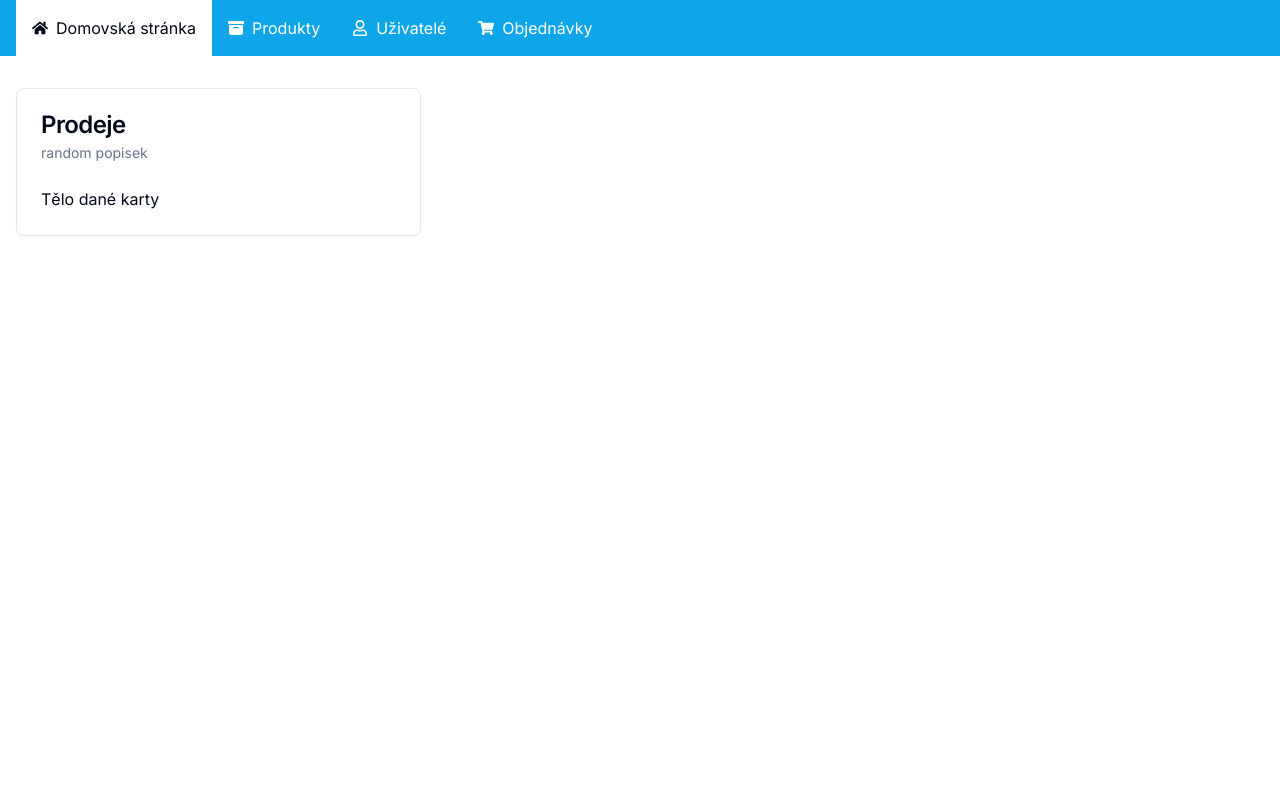
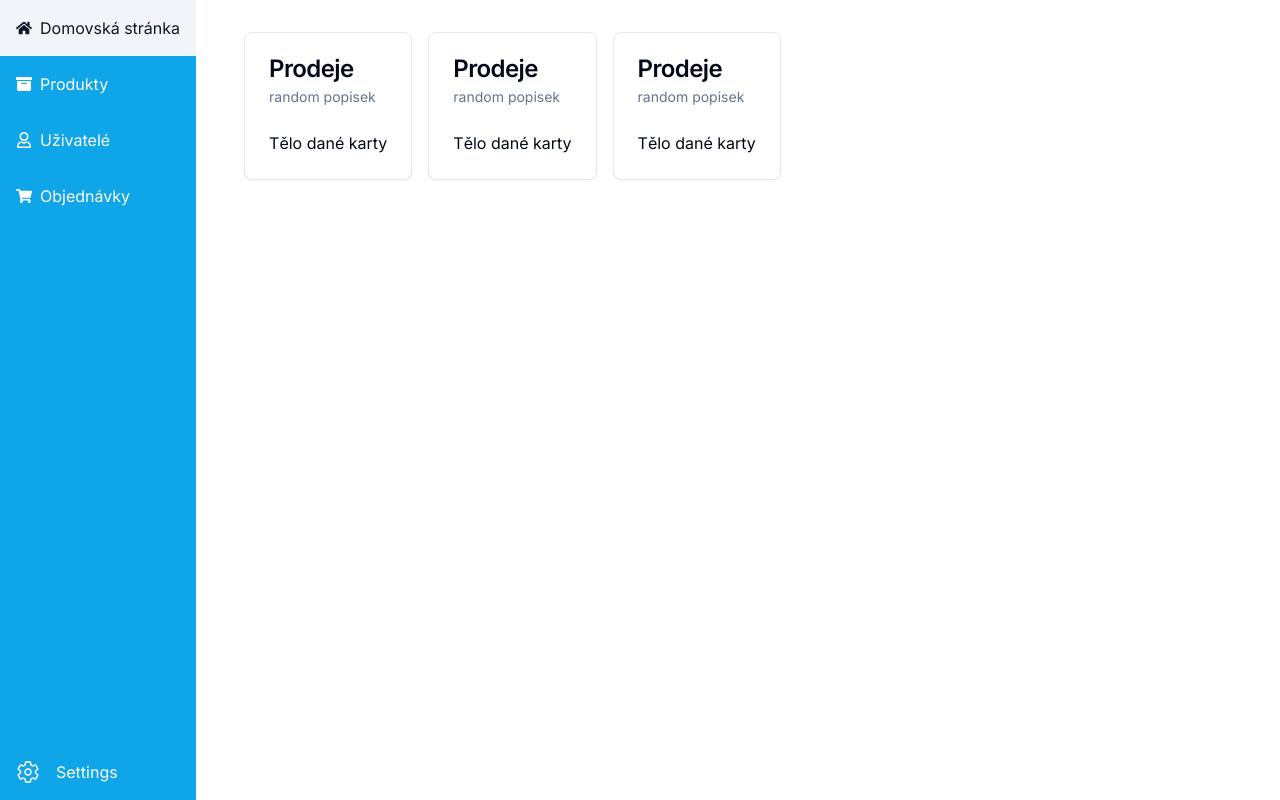
Before and after one commit to OndrejLosensky/code-commerce, a Next.js app: page /admin in a window 1280 px wide. Built offline with nearby package versions, Linux system fonts and the light colour scheme.

Commit message:
Added settings page

```diff
--- a/app/admin/layout.tsx
+++ b/app/admin/layout.tsx
@@ -7,7 +7,7 @@ import { FaBoxArchive } from "react-icons/fa6";
 
 export default function AdminDashboardLayout ( { children } : Readonly<{children: React.ReactNode;}>) {
     return (
-        <>
+        <main className="flex flex-row">
             <Navigation>
                 {/*}
                 <div className="flex items-center justify-center">
@@ -19,7 +19,7 @@ export default function AdminDashboardLayout ( { children } : Readonly<{children
                 <NavigationLink href="/admin/uzivatele"> <FaRegUser className="w-4 h-4"/>  Uživatelé </NavigationLink>
                 <NavigationLink href="/admin/objednavky"> <FaShoppingCart className="w-4 h-4"/>  Objednávky </NavigationLink>
             </Navigation>
-            <div className="my-8">{children}</div>
-        </>
+            <div className="m-8">{children}</div>
+        </main>
     )
 }
--- a/app/admin/page.tsx
+++ b/app/admin/page.tsx
@@ -10,6 +10,8 @@ function getOrdersData () {
 export default function AdminPage () {
     return (
         <main className="grid grid-cols-1 md:grid-cols-2 lg:grid-cols-3 gap-4 mx-4">
+            <DashboardCard title="Prodeje" description="random popisek" body="Tělo dané karty" />
+            <DashboardCard title="Prodeje" description="random popisek" body="Tělo dané karty" />
             <DashboardCard title="Prodeje" description="random popisek" body="Tělo dané karty" />
         </main>
     )
--- /dev/null
+++ b/app/admin/settings/page.tsx
@@ -0,0 +1,5 @@
+export default function SettingsAdminPage () {
+    return (
+        <div> Settings page</div>
+    )
+}
--- a/components/navigation/nav.tsx
+++ b/components/navigation/nav.tsx
@@ -5,12 +5,17 @@ import { usePathname } from "next/navigation";
 import { ComponentProps, ReactNode } from "react";
 
 import { cn } from "@/lib/utils";
-import Image from "next/image";
+
+import { IoSettingsOutline } from "react-icons/io5";
+
 
 export function Navigation ({ children }: {children: ReactNode}) {
     return (
-        <nav className="bg-sky-500 text-white flex justify-start px-4">
-            {children}
+        <nav className="bg-sky-500 text-white flex flex-col h-screen justify-between">
+            <div>
+                {children}
+            </div>
+            <NavigationLinkSettings href="/admin/settings"> <IoSettingsOutline className="mr-2 w-6 h-6"/> Settings </NavigationLinkSettings>
         </nav>
     )
 }
@@ -19,3 +24,8 @@ export function NavigationLink ( props: Omit<ComponentProps<typeof Link>, "class
     const pathname = usePathname()
     return <Link {...props} className={cn("p-4 flex flex-row gap-x-2 items-center hover:bg-secondary duration-300 hover:text-secondary-foreground focus-visible:bg-secondary focus-visible:text-secondary-foreground", pathname === props.href && "bg-background text-foreground" )} />
 }
+
+export function NavigationLinkSettings ( props: Omit<ComponentProps<typeof Link>, "className">) {
+    const pathname = usePathname()
+    return <Link {...props} className={cn("p-4 flex flex-row gap-x-2 items-center hover:bg-secondary duration-300 hover:text-secondary-foreground focus-visible:bg-secondary focus-visible:text-secondary-foreground", pathname === props.href && "bg-background text-foreground" )} />
+}
```
